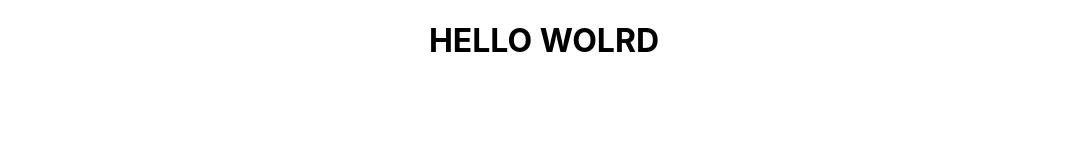
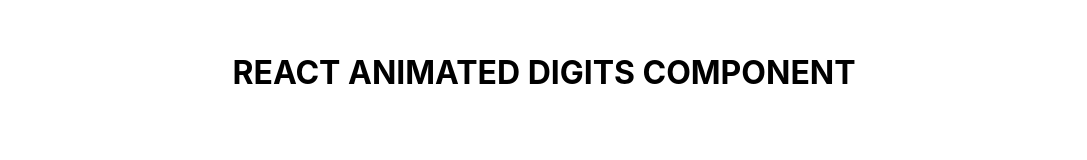
Before and after one commit to gg-dev-05/react-animated-digits, a React (Create React App) app: page / in a window 1280 px wide. Shown: the top 160 px of the page, without its empty margins (96-1183 px from the left). Built offline with nearby package versions, Linux system fonts and the light colour scheme.

Commit message:
body component

```diff
--- a/src/App.scss
+++ b/src/App.scss
@@ -22,4 +22,5 @@
   display: flex;
   flex-direction: column;
   align-items: center;
+  margin: 2em auto;
 }
--- a/src/Body.js
+++ b/src/Body.js
@@ -4,7 +4,7 @@ import App from './App'
 const Body = () => {
     return (
         <div className="body">
-            <h1>HELLO WOLRD</h1>
+            <h1>REACT ANIMATED DIGITS COMPONENT</h1>
             <App/>
         </div>
     )
```
